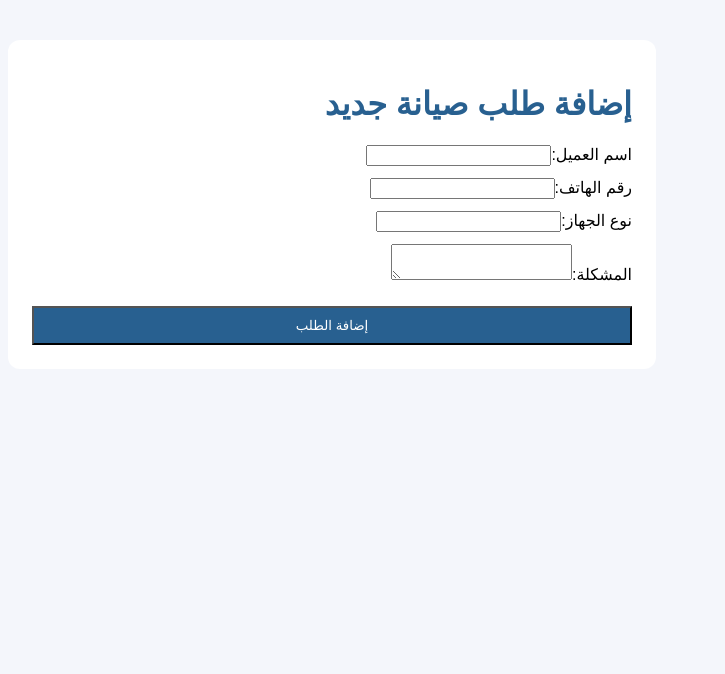
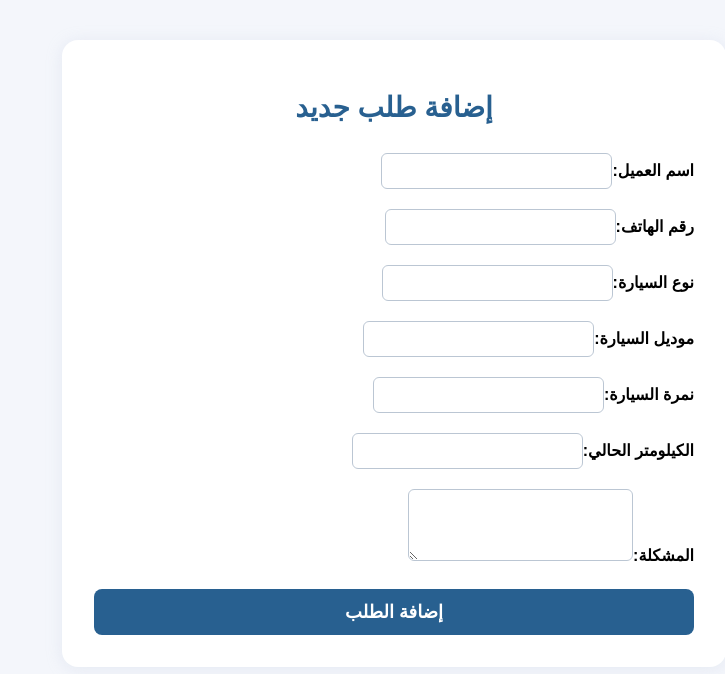
Before and after one commit to Fahmy112/Al-Rayan-Service, a Next.js app: page /add in a window 1280 px wide. Shown: the top 674 px of the page, without its empty margins (495-1220 px from the left). Built offline with nearby package versions, Linux system fonts and the light colour scheme.

Commit message:
fix اوامر الطلبات

```diff
--- a/app/add/page.tsx
+++ b/app/add/page.tsx
@@ -5,7 +5,10 @@ import { useRouter } from "next/navigation";
 export default function AddRequest() {
   const [customerName, setCustomerName] = useState("");
   const [phone, setPhone] = useState("");
-  const [deviceType, setDeviceType] = useState("");
+  const [carType, setCarType] = useState("");
+  const [carModel, setCarModel] = useState("");
+  const [carNumber, setCarNumber] = useState("");
+  const [kilometers, setKilometers] = useState("");
   const [problem, setProblem] = useState("");
   const [loading, setLoading] = useState(false);
   const [success, setSuccess] = useState(false);
@@ -18,25 +21,77 @@ export default function AddRequest() {
     await fetch("/api/requests", {
       method: "POST",
       headers: { "Content-Type": "application/json" },
-      body: JSON.stringify({ customerName, phone, deviceType, problem })
+      body: JSON.stringify({
+        customerName,
+        phone,
+        carType,
+        carModel,
+        carNumber,
+        kilometers,
+        problem
+      })
     });
     setLoading(false);
     setSuccess(true);
-    setCustomerName(""); setPhone(""); setDeviceType(""); setProblem("");
+    setCustomerName(""); setPhone(""); setCarType(""); setCarModel(""); setCarNumber(""); setKilometers(""); setProblem("");
     setTimeout(() => { setSuccess(false); router.push("/"); }, 1200);
   }
 
   return (
-    <div style={{direction: "rtl", fontFamily: 'Cairo, Arial', maxWidth: 600, margin: '40px auto', background: '#fff', padding: 24, borderRadius: 12}}>
-      <h1 style={{color: '#286090'}}>إضافة طلب صيانة جديد</h1>
-      <form onSubmit={handleSubmit} style={{display: 'flex', flexDirection: 'column', gap: 12}}>
-        <label>اسم العميل:<input required value={customerName} onChange={e=>setCustomerName(e.target.value)} /></label>
-        <label>رقم الهاتف:<input required value={phone} onChange={e=>setPhone(e.target.value)} /></label>
-        <label>نوع الجهاز:<input required value={deviceType} onChange={e=>setDeviceType(e.target.value)} /></label>
-        <label>المشكلة:<textarea required value={problem} onChange={e=>setProblem(e.target.value)} /></label>
-        <button type="submit" disabled={loading} style={{background:'#286090',color:'#fff',padding:10,marginTop:10}}>{loading ? "...يتم الحفظ" : "إضافة الطلب"}</button>
-        {success && <div style={{color:'#27853d'}}>تم الحفظ بنجاح</div>}
+    <div
+      style={{
+        direction: "rtl",
+        fontFamily: 'Cairo, Arial',
+        maxWidth: 600,
+        margin: '40px auto',
+        background: '#ffffff',
+        padding: 32,
+        borderRadius: 16,
+        boxShadow: '0 2px 16px 0 #bbc6dd44',
+      }}
+    >
+      <h1 style={{ color: '#286090', marginBottom: 25, textAlign: 'center', fontSize: 28 }}>إضافة طلب جديد</h1>
+      <form onSubmit={handleSubmit} style={{display: 'flex', flexDirection: 'column', gap: 16, fontSize: 16}}>
+        <label style={{fontWeight:600}}>اسم العميل:
+          <input required value={customerName} onChange={e=>setCustomerName(e.target.value)} style={inputStyle} autoFocus />
+        </label>
+        <label style={{fontWeight:600}}>رقم الهاتف:
+          <input required value={phone} onChange={e=>setPhone(e.target.value)} style={inputStyle} />
+        </label>
+        <label style={{fontWeight:600}}>نوع السيارة:
+          <input required value={carType} onChange={e=>setCarType(e.target.value)} style={inputStyle} />
+        </label>
+        <label style={{fontWeight:600}}>موديل السيارة:
+          <input required value={carModel} onChange={e=>setCarModel(e.target.value)} style={inputStyle} />
+        </label>
+        <label style={{fontWeight:600}}>نمرة السيارة:
+          <input required value={carNumber} onChange={e=>setCarNumber(e.target.value)} style={inputStyle} />
+        </label>
+        <label style={{fontWeight:600}}>الكيلومتر الحالي:
+          <input required type="number" min={0} value={kilometers} onChange={e=>setKilometers(e.target.value)} style={inputStyle} />
+        </label>
+        <label style={{fontWeight:600}}>المشكلة:
+          <textarea required value={problem} onChange={e=>setProblem(e.target.value)} style={inputStyle} rows={3} />
+        </label>
+        <button
+          type="submit"
+          disabled={loading}
+          style={{background:'#286090', color:'#fff', fontWeight:700, padding: '12px', borderRadius:8, marginTop:8, fontSize:18, border:'none', cursor:'pointer', transition:'.2s'}}
+        >
+          {loading ? "...يتم الحفظ" : "إضافة الطلب"}
+        </button>
+        {success && <div style={{color:'#27853d',margin:'12px 0',fontWeight:'bold'}}>تم الحفظ بنجاح</div>}
       </form>
     </div>
   );
 }
+
+const inputStyle: React.CSSProperties = {
+  border: '1px solid #bbc6d3',
+  borderRadius: 6,
+  padding: '8px 11px',
+  marginTop: 4,
+  fontSize: 16,
+  fontFamily: 'inherit',
+  outline: 'none',
+};
--- a/app/api/requests/route.ts
+++ b/app/api/requests/route.ts
@@ -15,7 +15,10 @@ export async function POST(req: NextRequest) {
   const ins = await db.collection('requests').insertOne({
     customerName: body.customerName,
     phone: body.phone,
-    deviceType: body.deviceType,
+    carType: body.carType,
+    carModel: body.carModel,
+    carNumber: body.carNumber,
+    kilometers: body.kilometers,
     problem: body.problem,
     status: 'جديد',
     createdAt: Date.now(),
```
Also changed, not shown: app/requests/page.tsx (+21 -9 lines).
